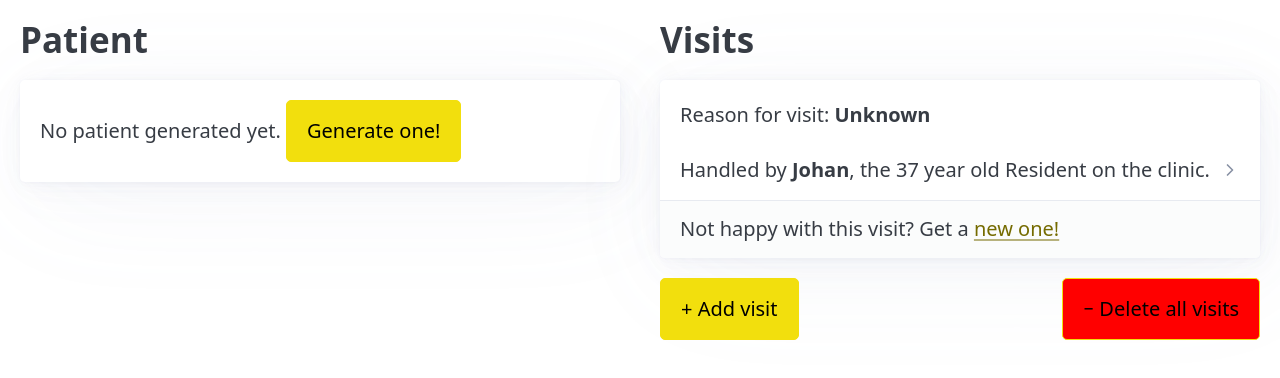
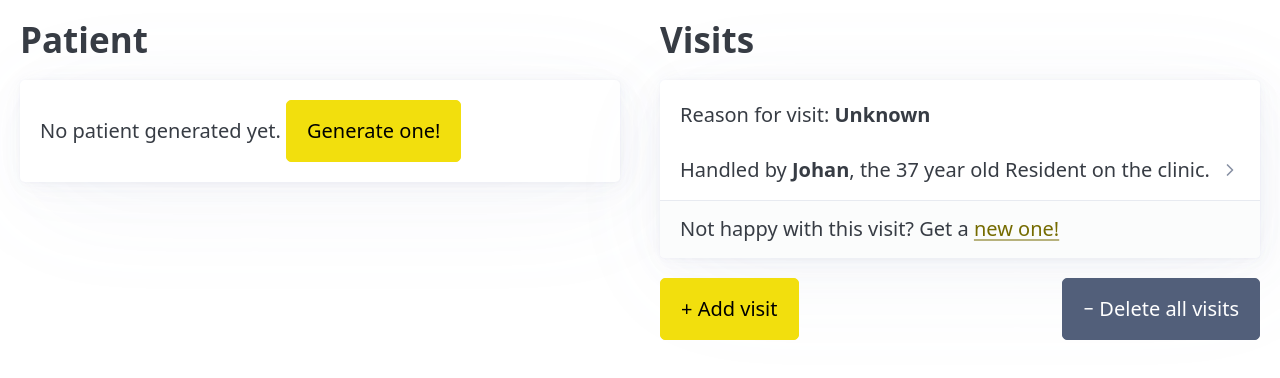
Before and after one commit to CMDJojo/ehr-param-generator, a Vue app: page / in a window 1280 px wide. Both pictures are taken after a click on the button "Add a visit!". Shown: the top 378 px of the page. Built offline with nearby package versions, Linux system fonts and the light colour scheme.

Commit message:
Made delete button scream less

```diff
--- a/src/components/VisitsSampler.vue
+++ b/src/components/VisitsSampler.vue
@@ -46,15 +46,12 @@ function deleteAll() {
     />
     <div class="buttons">
       <button @click="newVisit">&plus; Add visit</button>
-      <button @click="deleteAll" class="delete">&minus; {{ deleteMsg }}</button>
+      <button @click="deleteAll" class="secondary">&minus; {{ deleteMsg }}</button>
     </div>
   </template>
 </template>
 
 <style scoped>
-.delete {
-  background: red;
-}
 .buttons {
   display: flex;
   justify-content: space-between;
```
